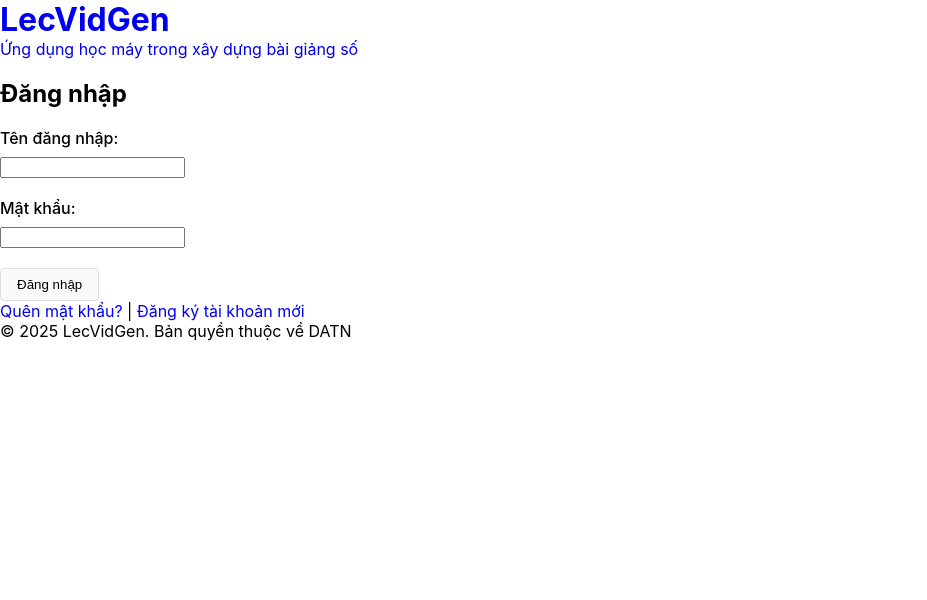
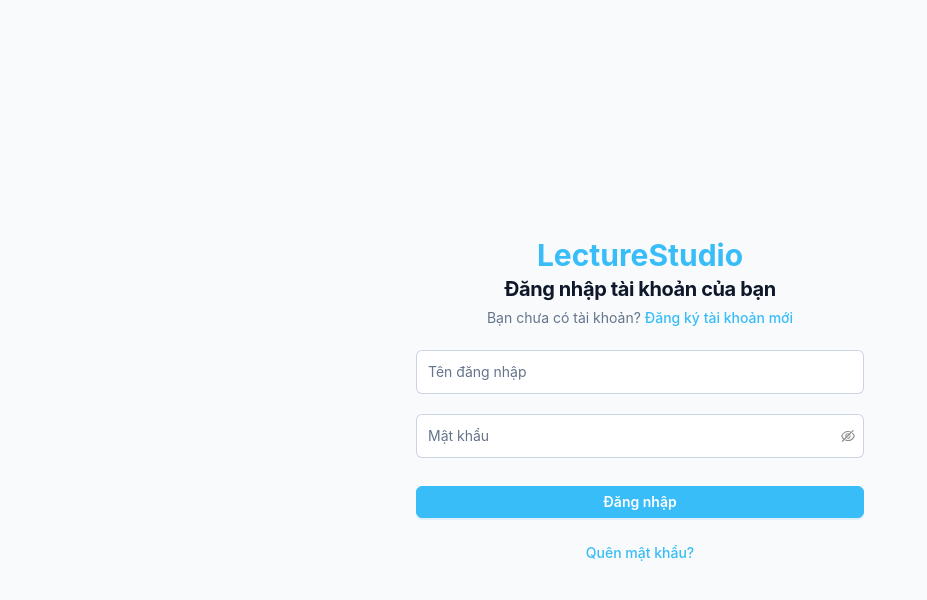
Before and after one commit to leanhduc03/Lecture-Video-Generate-FE, a React (Create React App) app: page /login in a window 1280 px wide. Shown: the top 600 px of the page, without its empty margins (0-927 px from the left). Built offline with nearby package versions, Linux system fonts and the light colour scheme.

Commit message:
ui: login, favicon, app name

```diff
--- a/public/index.html
+++ b/public/index.html
@@ -2,7 +2,7 @@
 <html lang="en">
   <head>
     <meta charset="utf-8" />
-    <link rel="icon" href="%PUBLIC_URL%/favicon.ico" />
+    <link rel="icon" type="image/svg+xml" href="%PUBLIC_URL%/asset/favicon.svg" />
     <meta name="viewport" content="width=device-width, initial-scale=1" />
     <meta name="theme-color" content="#000000" />
     <meta
@@ -24,7 +24,7 @@
       work correctly both with client-side routing and a non-root public URL.
       Learn how to configure a non-root public URL by running `npm run build`.
     -->
-    <title>React App</title>
+    <title>LectureStudio</title>
   </head>
   <body>
     <noscript>You need to enable JavaScript to run this app.</noscript>
--- a/src/index.scss
+++ b/src/index.scss
@@ -6,12 +6,16 @@
     --background-light: #f8fafc;
     --bg-btn-primary: #0ea5e9;
     --white: #fff;
+    --color-text-light: #0f172a;
+    --color-card-light: #ffffff;
+    --color-border-light: #cbd5e1;
+    --color-muted-light: #64748b;
 }
 
 a {
     text-decoration: none;
 }
 
-h1, p {
+h1, h2, p {
     margin: 0;
 }
--- a/src/layouts/AuthLayout.tsx
+++ b/src/layouts/AuthLayout.tsx
@@ -1,25 +1,12 @@
-import { ReactNode } from 'react';
-import { Link, Outlet } from 'react-router-dom';
+import { Outlet } from 'react-router-dom';
+import './auth-layout.scss';
 
 const AuthLayout = () => {
   return (
     <div className="auth-layout">
       <div className="auth-container">
-        <div className="auth-logo">
-          <Link to="/">
-            <h1>LecVidGen</h1>
-            <p>Ứng dụng học máy trong xây dựng bài giảng số</p>
-          </Link>
-        </div>
-
-        <div className="auth-card">
           <Outlet />
-        </div>
       </div>
-
-      <footer className="auth-footer">
-        <p>&copy; 2025 LecVidGen. Bản quyền thuộc về DATN</p>
-      </footer>
     </div>
   );
 };
--- /dev/null
+++ b/src/layouts/auth-layout.scss
@@ -0,0 +1,15 @@
+.auth-layout {
+  background-color: #f8fafc;
+  color: #1f2937;
+  min-height: 100vh;
+  display: flex;
+  flex-direction: column;
+}
+
+.auth-container {
+    flex-grow: 1;
+    display: flex;
+    align-items: center;
+    justify-content: center;
+    padding: 1rem;
+}
--- a/src/layouts/header-layout/HeaderLayout.tsx
+++ b/src/layouts/header-layout/HeaderLayout.tsx
@@ -10,7 +10,7 @@
             <div className="header-wrapper">
                 <div className='header-wrapper-content'>
                     <div className="logo">
-                        <Link to="/dashboard" className='logo-text'>banquee.</Link>
+                        <Link to="/dashboard" className='logo-text'>LectureStudio</Link>
                     </div>
                     <nav className="header-menu">
                         <div className='header-menu-item'>
--- a/src/pages/Login.tsx
+++ b/src/pages/Login.tsx
@@ -1,25 +1,24 @@
 import { useState } from 'react';
 import { Link } from 'react-router-dom';
 import { useAuth } from '../contexts/AuthContext';
+import "./login.scss";
+import { Button, Form, Input } from 'antd';
 
 const Login = () => {
-  const [username, setUsername] = useState('');
-  const [password, setPassword] = useState('');
   const [error, setError] = useState('');
   const [loading, setLoading] = useState(false);
 
   const { login } = useAuth();
 
-  const handleSubmit = async (e: React.FormEvent) => {
-    e.preventDefault();
+  const handleSubmit = async (values: { username: string; password: string }) => {
     setError('');
     setLoading(true);
 
     try {
-      await login(username, password);
+      await login(values.username, values.password);
     } catch (err: any) {
       setError(
-        err.response?.data?.detail ||
+        err?.response?.data?.detail ||
         'Đăng nhập thất bại. Vui lòng kiểm tra lại thông tin đăng nhập.'
       );
     } finally {
@@ -28,43 +27,47 @@
   };
 
   return (
-    <div className="login-container">
-      <h2>Đăng nhập</h2>
+      <div className="login-panel">
+      <div className="login-panel__header">
+        <div className="login-panel__brand">
+          <h1 className="login-panel__logo-text">LectureStudio</h1>
+        </div>
+        <h2 className="login-panel__title">Đăng nhập tài khoản của bạn</h2>
+        <p className="login-panel__subtitle">
+          Bạn chưa có tài khoản?{" "}
+          <Link to="/register">Đăng ký tài khoản mới</Link>
+        </p>
+      </div>
       {error && <div className="error-message">{error}</div>}
-
-      <form onSubmit={handleSubmit}>
-        <div className="form-group">
-          <label htmlFor="username">Tên đăng nhập:</label>
-          <input
-            type="text"
-            id="username"
-            value={username}
-            onChange={(e) => setUsername(e.target.value)}
-            required
-          />
+      <Form className="login-panel__form" onFinish={handleSubmit}>
+        <div className="login-panel__fields">
+          <Form.Item
+            name="username"
+            rules={[{ required: true, message: "Vui lòng nhập tên đăng nhập" }]}
+          >
+            <Input autoComplete='username' placeholder="Tên đăng nhập"/>
+          </Form.Item>
+          <Form.Item
+            name="password"
+            rules={[{ required: true, message: "Vui lòng nhập mật khẩu" }]}
+          >
+            <Input.Password
+              placeholder="Mật khẩu"
+              autoComplete="current-password"
+            />
+          </Form.Item>
         </div>
-
-        <div className="form-group">
-          <label htmlFor="password">Mật khẩu:</label>
-          <input
-            type="password"
-            id="password"
-            value={password}
-            onChange={(e) => setPassword(e.target.value)}
-            required
-          />
+        <div className="login-panel__submit">
+          <Button type="primary" htmlType="submit" disabled={loading}>
+            {loading ? 'Đang đăng nhập...' : 'Đăng nhập'}
+          </Button>
         </div>
-
-        <button type="submit" disabled={loading}>
-          {loading ? 'Đang đăng nhập...' : 'Đăng nhập'}
-        </button>
-      </form>
-
-      <div className="links">
-        <Link to="/forgot-password">Quên mật khẩu?</Link>
-        <span> | </span>
-        <Link to="/register">Đăng ký tài khoản mới</Link>
-      </div>
+        <div className="login-panel__actions">
+          <div className="login-panel__forgot">
+            <Link to="/forgot-password">Quên mật khẩu?</Link>
+          </div>
+        </div>
+      </Form>
     </div>
   );
 };
--- /dev/null
+++ b/src/pages/login.scss
@@ -0,0 +1,200 @@
+.login-panel {
+  width: 100%;
+  max-width: 28rem;
+  display: flex;
+  flex-direction: column;
+  row-gap: 0.5rem;
+}
+
+.login-panel__header {
+  display: flex;
+  flex-direction: column;
+}
+
+.login-panel__brand {
+  display: flex;
+  align-items: center;
+  justify-content: center;
+  column-gap: 0.75rem;
+}
+
+.login-panel__icon {
+  font-size: 2.25rem;
+  line-height: 2.5rem;
+  color: var(--color-primary);
+}
+
+.login-panel__logo-text {
+  font-weight: 700;
+  font-size: 1.875rem;
+  line-height: 2.25rem;
+  color: var(--color-primary);
+}
+.login-panel__title {
+  text-align: center;
+  font-size: 1.25rem;
+  margin-top: 4px;
+  letter-spacing: -0.02em;
+  color: var(--color-text-light);
+}
+
+.login-panel__subtitle {
+  margin-top: 0.5rem;
+  text-align: center;
+  font-size: 0.875rem;
+  color: var(--color-muted-light);
+  a {
+    font-weight: 500;
+    color: var(--color-primary);
+    text-decoration: none;
+
+    &:hover {
+      color: #3b82f6;
+    }
+  }
+}
+
+.error-message {
+  margin-top: 0.5rem;
+  font-size: 0.875rem;
+  color: #dc2626;
+}
+
+.login-panel__form {
+  margin-top: 1rem;
+  display: flex;
+  flex-direction: column;
+  row-gap: 1.5rem;
+}
+
+.login-panel__fields {
+  display: flex;
+  flex-direction: column;
+  row-gap: 1rem;
+  border-radius: 0.375rem;
+  .ant-form-item {
+    margin-bottom: 4px;
+  }
+}
+.login-panel .ant-input {
+  width: 100%;
+  border-radius: 0.375rem;
+  border: none;
+  padding: 0.625rem 0.75rem;
+  background-color: var(--color-card-light);
+  color: var(--color-text-light);
+  box-shadow: 0 0 0 1px var(--color-border-light) inset;
+  font-size: 0.875rem;
+  line-height: 1.5rem;
+}
+
+.login-panel .ant-input-affix-wrapper {
+  width: 100%;
+  border-radius: 0.375rem;
+  border: none;
+  padding: 0;
+  background-color: var(--color-card-light);
+  box-shadow: 0 0 0 1px var(--color-border-light) inset;
+  display: flex;
+  align-items: center;
+}
+
+.login-panel .ant-input-affix-wrapper .ant-input {
+  padding: 0.625rem 0.75rem;
+  background: transparent;
+  border: none;
+  box-shadow: none;
+  width: 94%;
+}
+
+.login-panel .ant-input::placeholder,
+.login-panel .ant-input-affix-wrapper input::placeholder {
+  color: var(--color-muted-light);
+}
+
+.login-panel .ant-input,
+.login-panel .ant-input-affix-wrapper {
+  &:focus,
+  &:focus-within {
+    outline: none;
+    box-shadow: 0 0 0 2px var(--color-primary);
+    z-index: 10;
+  }
+}
+
+.login-panel .ant-input,
+.login-panel .ant-input-affix-wrapper {
+  &:focus,
+  &:focus-within {
+    outline: none;
+    box-shadow: 0 0 0 2px var(--color-primary);
+    z-index: 10;
+  }
+}
+
+.login-panel__actions {
+  display: flex;
+  align-items: center;
+  justify-content: center;
+}
+
+.login-panel .ant-checkbox-inner {
+  width: 1rem;
+  height: 1rem;
+  border-radius: 0.25rem;
+  border-color: var(--color-border-light);
+}
+
+.login-panel .ant-checkbox-checked .ant-checkbox-inner {
+  background-color: var(--color-primary);
+  border-color: var(--color-primary);
+}
+
+.login-panel__forgot {
+  font-size: 0.875rem;
+
+  a {
+    font-weight: 500;
+    color: var(--color-primary);
+    text-decoration: none;
+
+    &:hover {
+      color: #3b82f6;
+    }
+  }
+}
+
+.login-panel__submit {
+  width: 100%;
+}
+
+.login-panel .ant-btn-primary {
+  width: 100%;
+  display: flex;
+  justify-content: center;
+  border-radius: 0.375rem;
+  padding: 0.625rem 0.75rem;
+  font-size: 0.875rem;
+  font-weight: 600;
+  background-color: var(--color-primary);
+  border-color: var(--color-primary);
+  color: #ffffff;
+  transition: background-color 150ms ease, border-color 150ms ease;
+
+  &:hover,
+  &:focus {
+    background-color: #2563eb;
+    border-color: #2563eb;
+  }
+}
+
+.sr-only {
+  position: absolute;
+  width: 1px;
+  height: 1px;
+  padding: 0;
+  margin: -1px;
+  overflow: hidden;
+  clip: rect(0, 0, 0, 0);
+  border: 0;
+}
```
Also changed, not shown: public/asset/favicon.svg (added).
